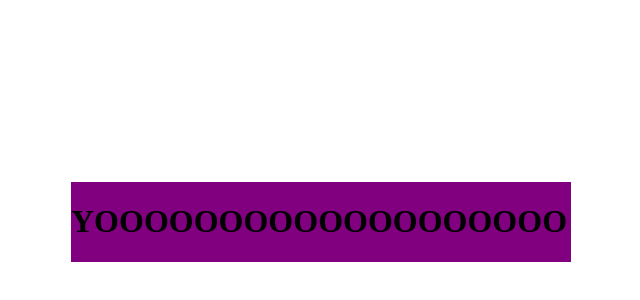
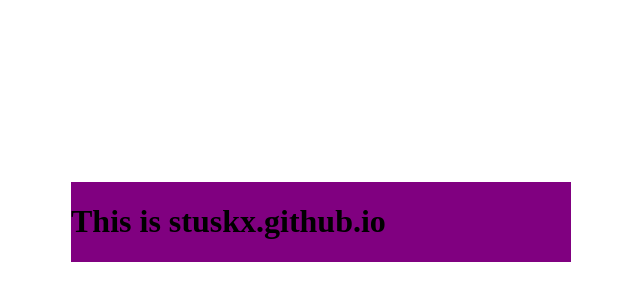
Before and after one commit to Stuskx/Stuskx.github.io, a plain HTML site: page index.html in a window 1280 px wide. Shown: the part 218-518 px from the top of the page, without its empty margins (569-1209 px from the left). Drawn offline with Linux system fonts and the light colour scheme.

Commit message:
Update index.html to better reflect project requirements

```diff
--- a/index.html
+++ b/index.html
@@ -17,7 +17,7 @@ TITLE OF PAGE
     <body>
 <div class="the-div">
 <h1>
-    YOOOOOOOOOOOOOOOOOOO
+    This is stuskx.github.io
 </h1>
 </div>
 
```
